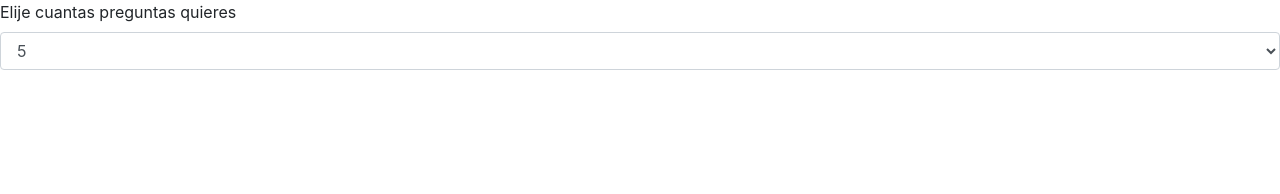
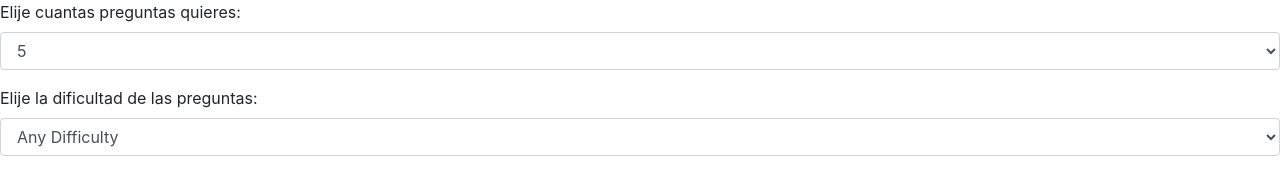
Before and after one commit to ehheb123/ejemplo-api, a plain HTML site: page index.html in a window 1280 px wide. Drawn offline with nearby package versions, Linux system fonts and the light colour scheme.

Commit message:
Se creo la dificultad

```diff
--- a/index.html
+++ b/index.html
@@ -8,7 +8,7 @@
 </head>
 <body>
     <div class="form-group">
-        <label for="questions-number">Elije cuantas preguntas quieres</label>
+        <label for="questions-number">Elije cuantas preguntas quieres: </label>
         <select onchange="getQuestions()" class="form-control" id="questions-number">
           <option value="5">5</option>
           <option value="10">10</option>
@@ -16,8 +16,20 @@
           <option value="20">20</option>
         </select>
       </div>
+
+      <div class="form-group">
+        <label for="questions-difficulty">Elije la dificultad de las preguntas: </label>
+        <select onchange="getQuestions()" class="form-control" id="questions-difficulty">
+          <option value="any">Any Difficulty</option>
+          <option value="easy">Easy</option>
+          <option value="medium">Medium</option>
+          <option value="hard">Hard</option>
+        </select>
+      </div>
 <div class="container mt-5">
+  <div>
 
+  </div>
 </div>
     <div id="container-cards">
 
--- a/js/main.js
+++ b/js/main.js
@@ -3,6 +3,9 @@
 
 function getQuestions() {
     const questionQuantity = document.getElementById('questions-number').value;
+    // const questionDifficulty = document.getElementById('questions-difficulty').value;
+
+
     fetch(`https://opentdb.com/api.php?amount=${questionQuantity}`)
         .then(response => response.json())
         .then(data => printCards(data.results))
```
